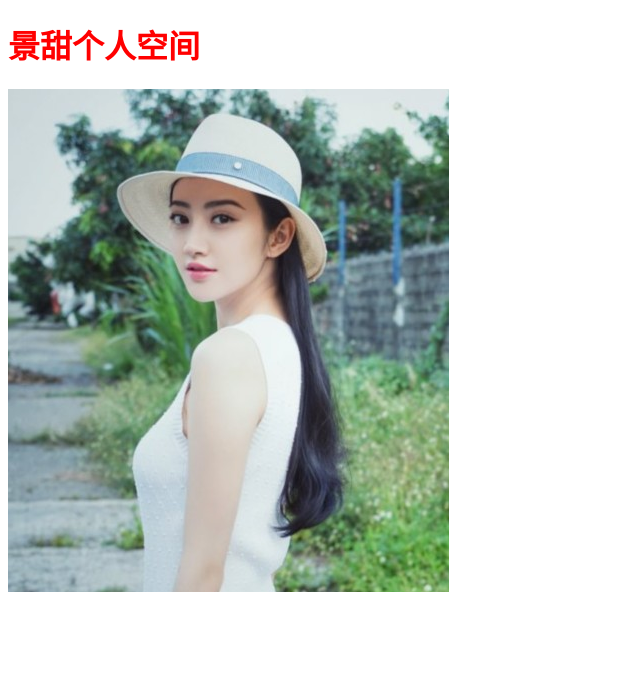
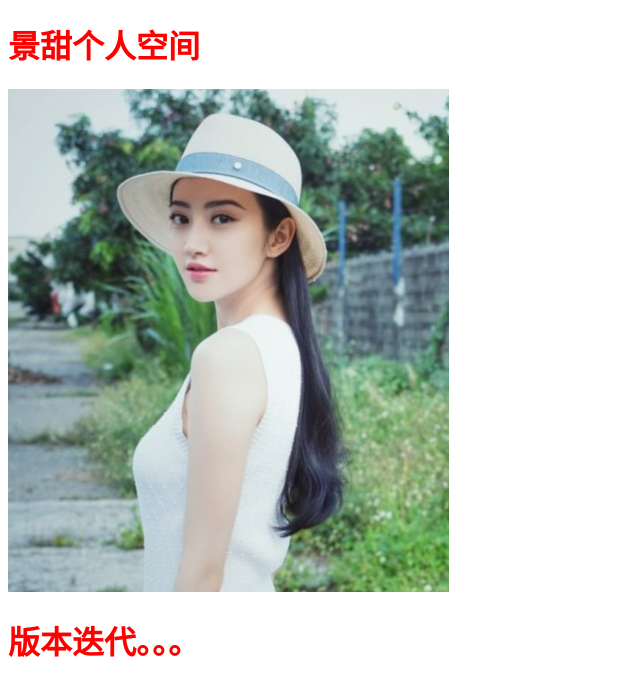
Before and after one commit to xiaocuo/1906, a plain HTML site: page index.html in a window 1280 px wide. Shown: the whole page, without its empty margins (0-640 px from the left). Drawn offline with Linux system fonts and the light colour scheme.

Commit message:
版本更新

```diff
--- a/index.html
+++ b/index.html
@@ -10,5 +10,6 @@
 <body>
     <h1>景甜个人空间</h1>
     <img src="jt.png" alt="">
+    <h1>版本迭代。。。</h1>
 </body>
 </html>
```
